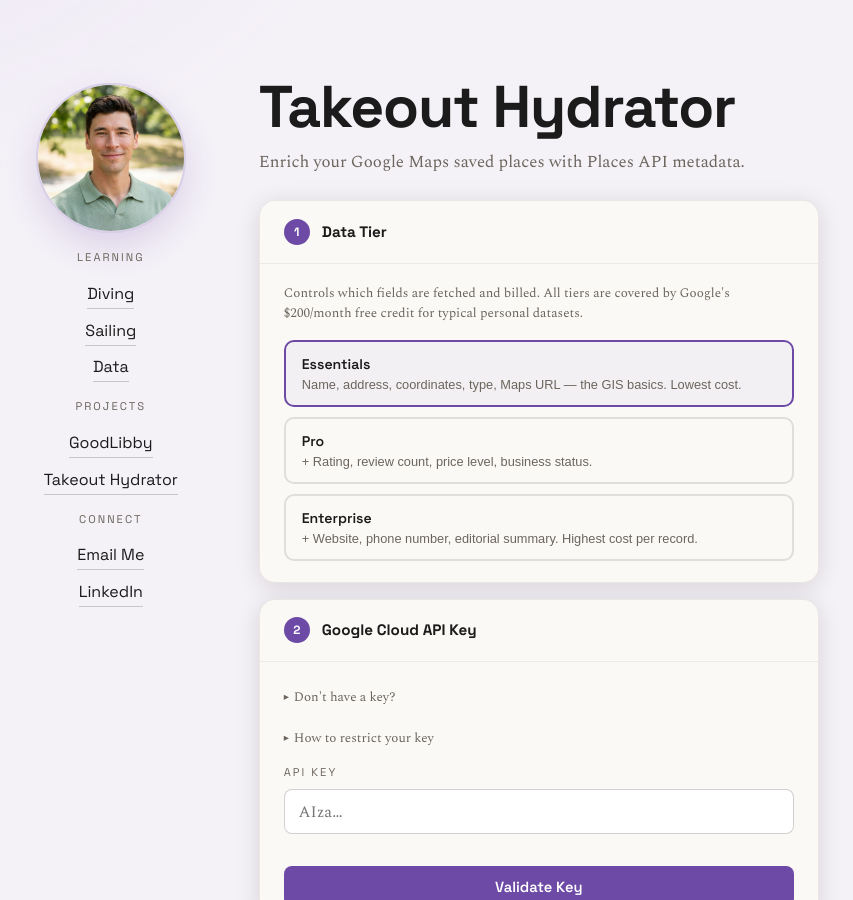
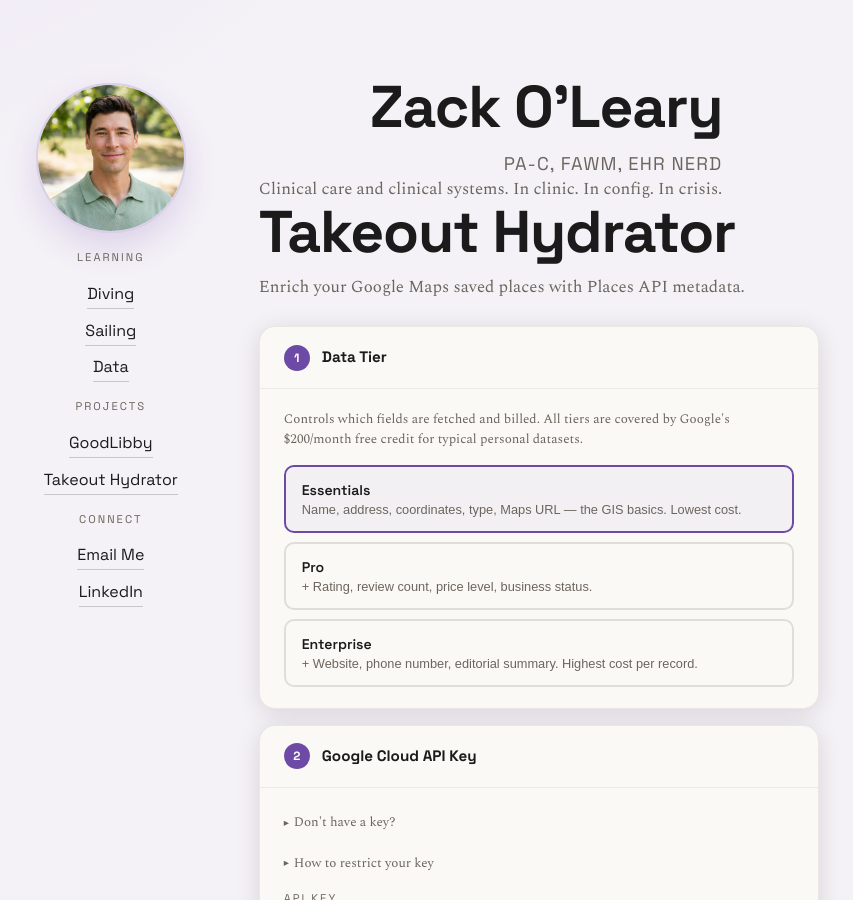
Before and after one commit to zaleary/zaleary.github.io, a Jekyll site: the page built from takeout-hydrator.html, in a window 1280 px wide and 900 px high. Shown: the whole window, without its empty margins (66-919 px from the left). Built offline with Jekyll 4.4.1, drawn with Linux system fonts in a browser that asks for light colours.

Commit message:
Reorder hero header; add shared project layout with hero
Co-Authored-By: Claude Sonnet 4.6 <noreply@anthropic.com>

```diff
--- a/_layouts/home.html
+++ b/_layouts/home.html
@@ -3,8 +3,8 @@ layout: default
 ---
 <header class="hero">
   <h1><a class="post-link" href="{{ '/' | relative_url }}">Zack O'Leary</a></h1>
+  <p class="credentials">PA-C, FAWM, EHR Nerd</p>
   <p class="bio">Clinical care and clinical systems. In clinic. In config. In crisis.</p>
-  <p class="credentials">PA-C, FAWM, EHR Nerd</p>
 </header>
 
 <section class="blog" id="blog">
--- /dev/null
+++ b/_layouts/project.html
@@ -0,0 +1,10 @@
+---
+layout: default
+---
+<header class="hero">
+  <h1>Zack O'Leary</h1>
+  <p class="credentials">PA-C, FAWM, EHR Nerd</p>
+  <p class="bio">Clinical care and clinical systems. In clinic. In config. In crisis.</p>
+</header>
+
+{{ content }}
--- a/goodlibby.html
+++ b/goodlibby.html
@@ -1,5 +1,5 @@
 ---
-layout: default
+layout: project
 title: GoodLibby
 permalink: /goodlibby/
 ---
--- a/takeout-hydrator.html
+++ b/takeout-hydrator.html
@@ -1,5 +1,5 @@
 ---
-layout: default
+layout: project
 title: Takeout Hydrator
 permalink: /takeout-hydrator/
 ---
```
